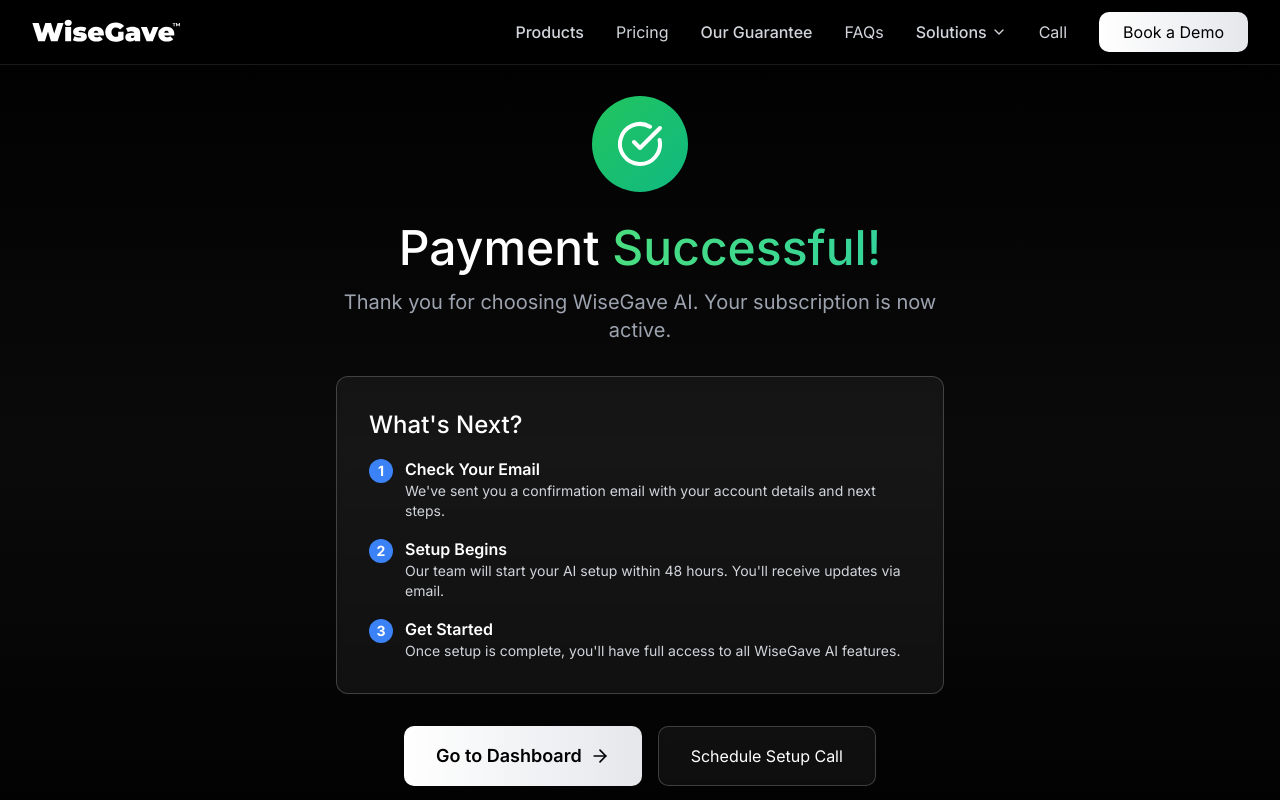
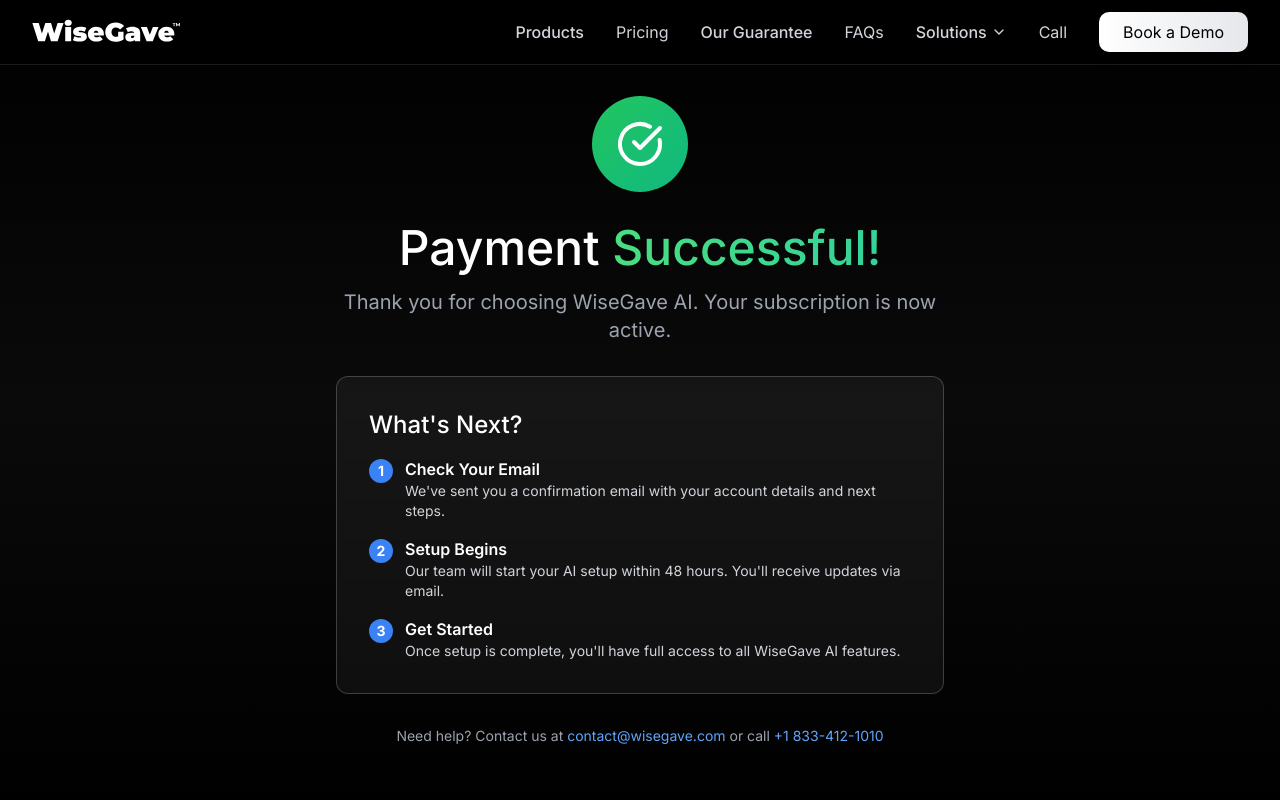
Before and after one commit to wisegave-dev/wisegave-ai, a Next.js app: page /checkout/success in a window 1280 px wide. Shown: the top 800 px of the page. Built offline with nearby package versions, Linux system fonts and the light colour scheme.

Commit message:
Refactor CheckoutSuccessContent and PricingPage components for improved layout and readability. Comment out CTA buttons in CheckoutSuccessContent and enhance Suspense fallback structure for better loading experience.

```diff
--- a/src/app/checkout/success/page.tsx
+++ b/src/app/checkout/success/page.tsx
@@ -94,7 +94,7 @@
           </div>
 
           {/* CTA Buttons */}
-          <div className="flex flex-col sm:flex-row gap-4 justify-center">
+          {/* <div className="flex flex-col sm:flex-row gap-4 justify-center">
             <Link
               href="/"
               className="inline-flex items-center justify-center gap-2 bg-gradient-to-r from-white to-gray-200 hover:from-gray-100 hover:to-white text-black px-8 py-4 rounded-lg transition-all duration-300 transform hover:scale-105 text-lg font-semibold hover:shadow-2xl hover:shadow-white/20"
@@ -108,7 +108,7 @@
             >
               Schedule Setup Call
             </Link>
-          </div>
+          </div> */}
 
           {/* Support */}
           <p className="mt-8 text-gray-400 text-sm">
@@ -135,7 +135,13 @@
 
 export default function CheckoutSuccessPage() {
   return (
-    <Suspense fallback={<div className="min-h-screen bg-black flex items-center justify-center text-white">Loading...</div>}>
+    <Suspense
+      fallback={
+        <div className="min-h-screen bg-black flex items-center justify-center text-white">
+          Loading...
+        </div>
+      }
+    >
       <CheckoutSuccessContent />
     </Suspense>
   );
--- a/src/app/pricing/page.tsx
+++ b/src/app/pricing/page.tsx
@@ -173,7 +173,6 @@
                 </div>
               </div>
 
-              {/* CTA Button */}
               <Link
                 href="/checkout"
                 className="w-full bg-gradient-to-r from-white to-gray-200 hover:from-gray-100 hover:to-white text-black py-5 rounded-xl transition-all duration-300 transform hover:scale-105 text-xl font-semibold hover:shadow-2xl hover:shadow-white/20 flex items-center justify-center gap-2"
```
